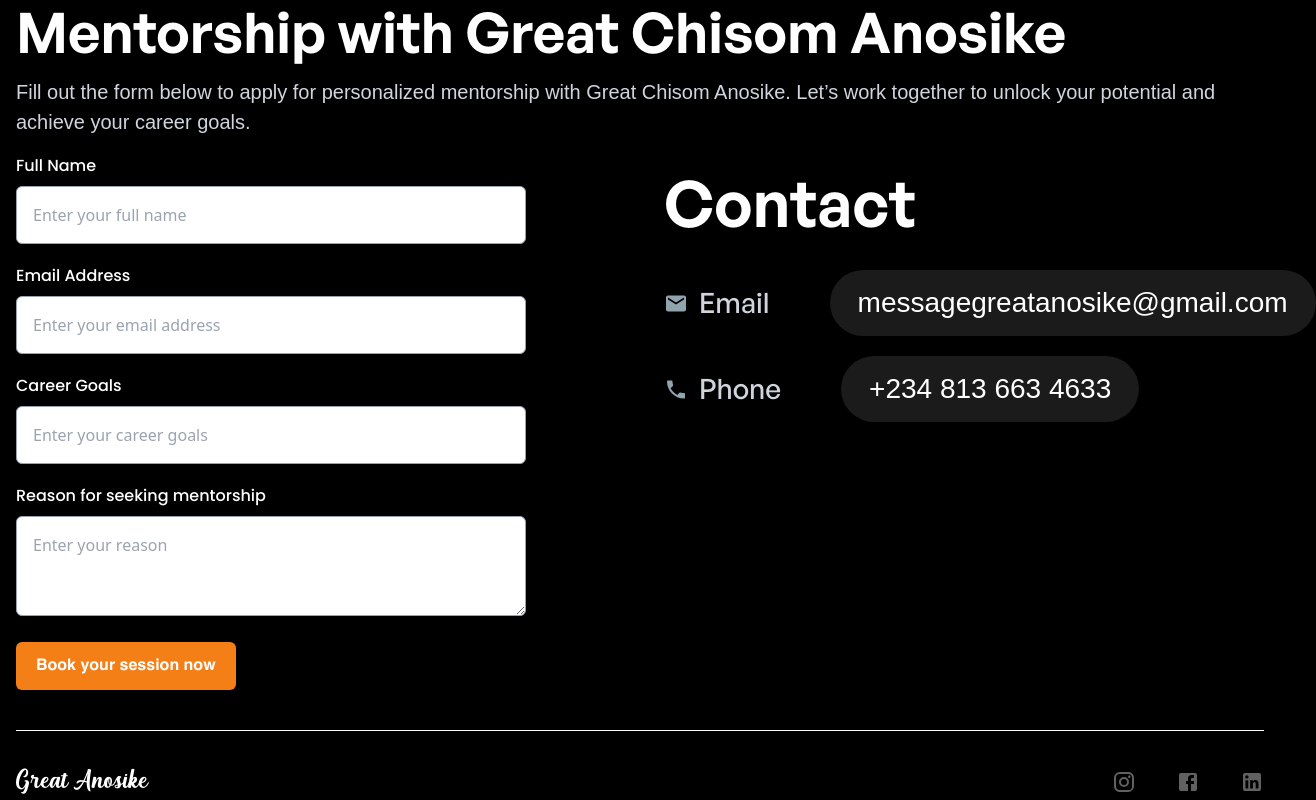
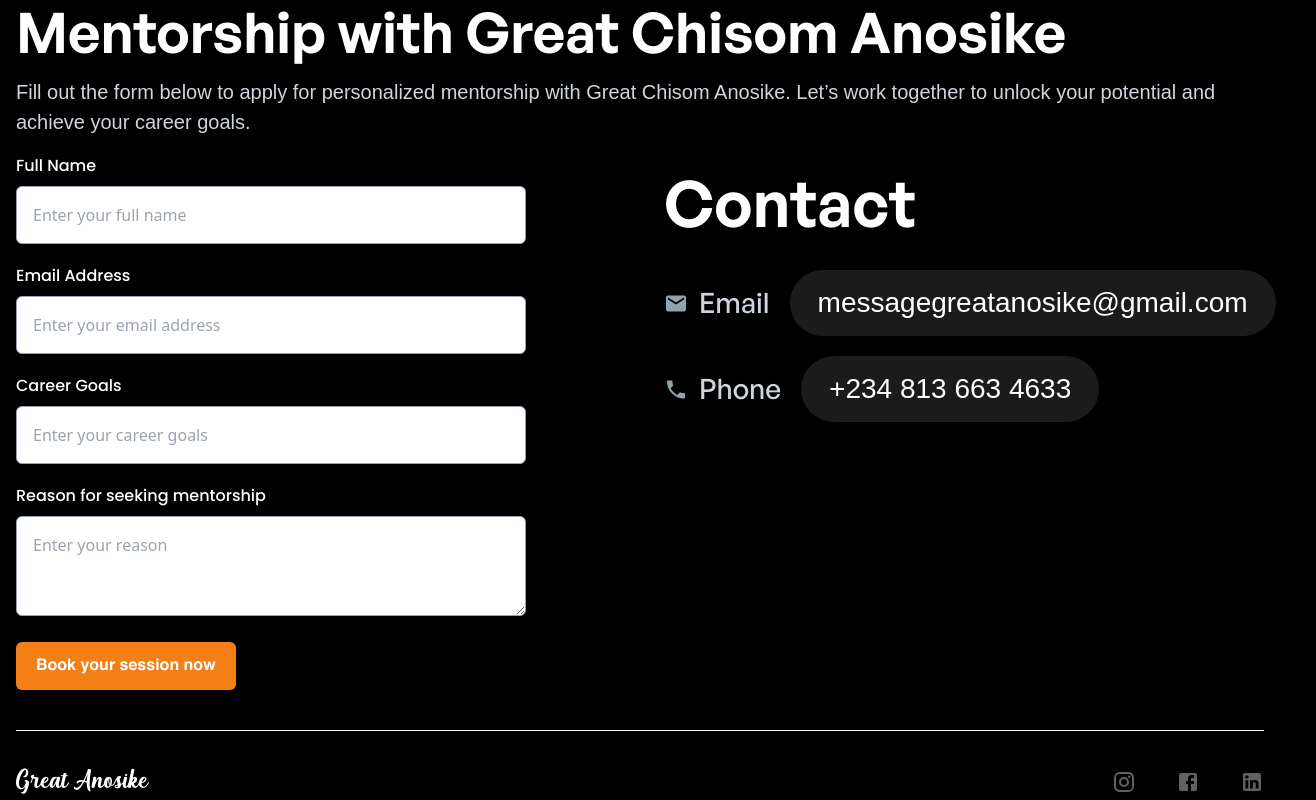
Before and after one commit to Oluwatobisaints12/my-website, a Next.js app: page /mentorship in a window 1280 px wide. Shown: the part 2167-2967 px from the top of the page, 1316 px wide, since content can reach past the window. Built offline with nearby package versions, Linux system fonts and the light colour scheme.

Commit message:
latest changes made on the mentorship contact

```diff
--- a/app/components/Header.tsx
+++ b/app/components/Header.tsx
@@ -13,7 +13,7 @@ import Loading from '@/app/assests/images/loading.gif'
 
 
 
-const Header = ({onButtonClick, buttonClick, handleClick, handleButtonClick, isLoading}: any) => {
+const Header = ({onButtonClick, buttonClick, handleClick, handleButtonClick, handleMentorContact}: any) => {
   const router = useRouter()
 
   const pathname = usePathname();
@@ -189,7 +189,8 @@ return (
                 onClick={(e)=> {
                   e.preventDefault();
                   handleClick();
-                  handleContactClick()
+                  handleContactClick();
+                  handleMentorContact();
                   toggleMobileMenu();
                 }}
                 className="cursor-pointer bg-transparent border-none"
--- a/app/components/MentorshipContact.tsx
+++ b/app/components/MentorshipContact.tsx
@@ -34,7 +34,7 @@ ${generalMedium.className}    text-[1rem] md:text-[1rem]
           </div>
           <p
             className={` text-white bg-[#1C1B1B] py-[8px] px-[8px] rounded-[34px] ${helvetica.className}    text-[1rem] md:text-[1rem]
- lg:text-[1.75rem] lg:px-[28px] lg:py-[12px] lg:ml-[2.5rem]`}>
+ lg:text-[1.75rem] lg:px-[28px] lg:py-[12px] `}>
             messagegreatanosike@gmail.com
           </p>
         </div>
@@ -55,7 +55,7 @@ ${generalMedium.className}    text-[1rem] md:text-[1rem]
           </div>
           <p
             className={`text-white bg-[#1C1B1B] py-[8px] px-[8px] rounded-[34px] ${helvetica.className}    text-[1rem] md:text-[1rem]
- lg:text-[1.75rem] lg:px-[28px] lg:py-[12px] lg:ml-[2.5rem]`}>
+ lg:text-[1.75rem] lg:px-[28px] lg:py-[12px] `}>
             +234 813 663 4633
           </p>
         </div>
--- a/app/mentorship/page.tsx
+++ b/app/mentorship/page.tsx
@@ -19,6 +19,7 @@ import TypeWriterEffect from 'react-typewriter-effect';
 import Header from '../components/Header'
 import { useRouter, useSearchParams, usePathname } from "next/navigation";
 import Loading from '@/app/assests/images/loading.gif'
+
 
 // import GreatVidoClip  '@/public/great_video.mp4';
 interface scrollIntoView {
@@ -98,6 +99,10 @@ const page = () => {
       ) : (
       <div>
       <div className="relative   flex flex-col mt-[4rem] ">
+
+
+
+
       <video
     autoPlay
     loop
--- a/package.json
+++ b/package.json
@@ -19,6 +19,7 @@
     "emailjs-com": "^3.2.0",
     "lucide-react": "^0.468.0",
     "next": "^15.1.0",
+    "next-cloudinary": "^6.16.0",
     "next-svgr": "^0.0.2",
     "next-themes": "^0.4.4",
     "react": "^18.3.1",
```
Also changed, not shown: 1 other file (tests, documents, lock files or other folders).
